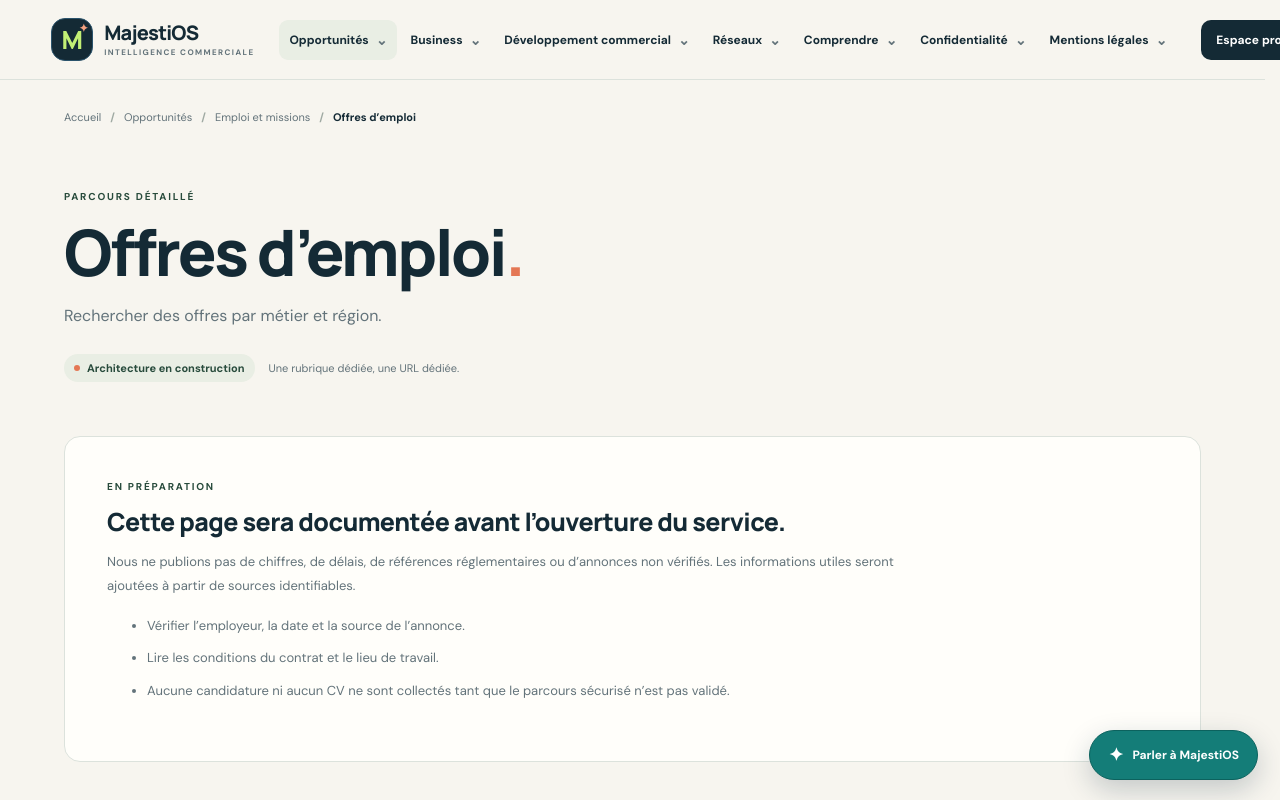
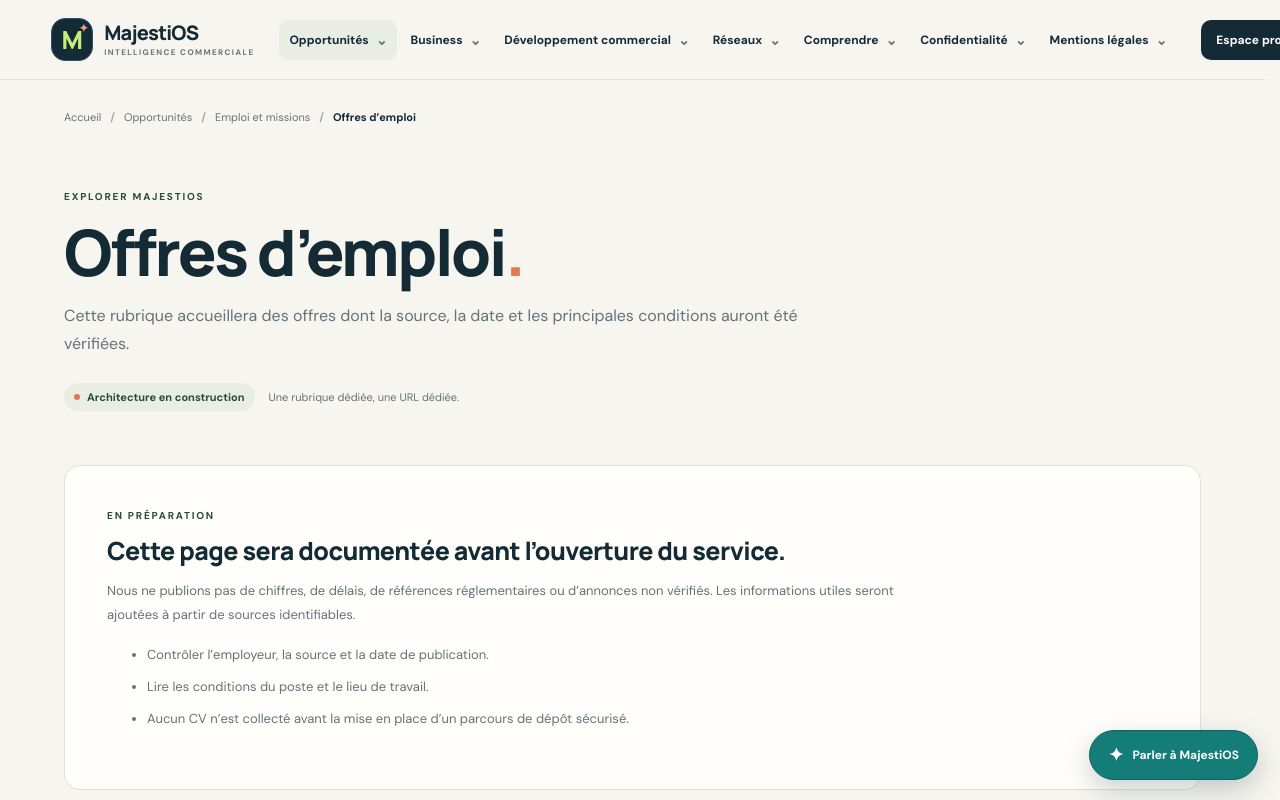
Before and after one commit to Chexpeer/Majestios, a Next.js app: page /opportunites/emploi/offres in a window 1280 px wide. Shown: the top 800 px of the page. Built offline with nearby package versions, Linux system fonts and the light colour scheme.

Commit message:
Créer la page dédiée : Offres d’emploi

```diff
--- /dev/null
+++ b/src/app/opportunites/emploi/offres/page.tsx
@@ -0,0 +1,7 @@
+import SiteHub from "@/components/site-hub";
+
+export const metadata = { title: "Offres d’emploi — MajestiOS", description: "Cette rubrique accueillera des offres dont la source, la date et les principales conditions auront été vérifiées." };
+
+export default function Page() {
+  return <SiteHub pathname="/opportunites/emploi/offres" intro="Cette rubrique accueillera des offres dont la source, la date et les principales conditions auront été vérifiées." checklist={["Contrôler l’employeur, la source et la date de publication.","Lire les conditions du poste et le lieu de travail.","Aucun CV n’est collecté avant la mise en place d’un parcours de dépôt sécurisé."]} />;
+}
```
